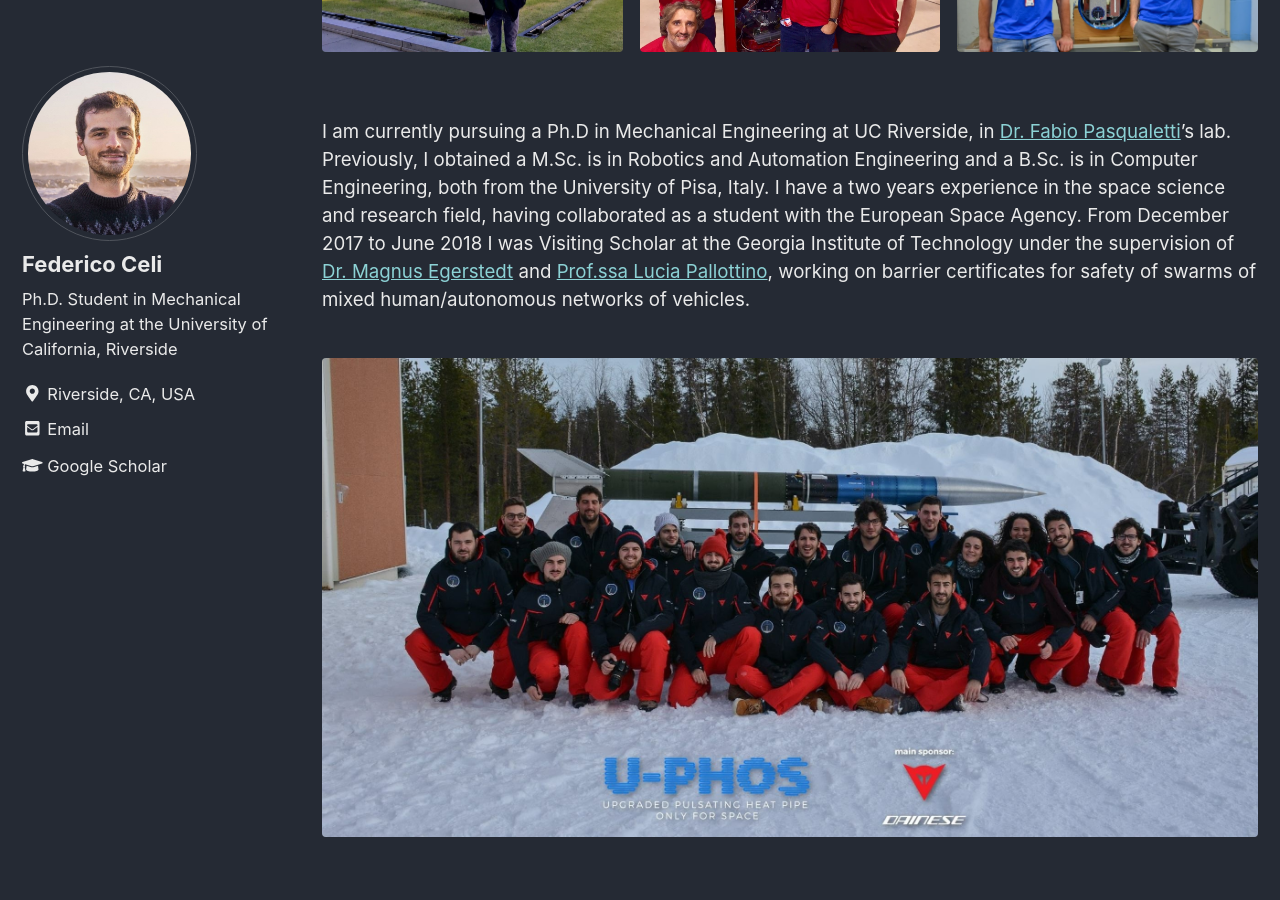
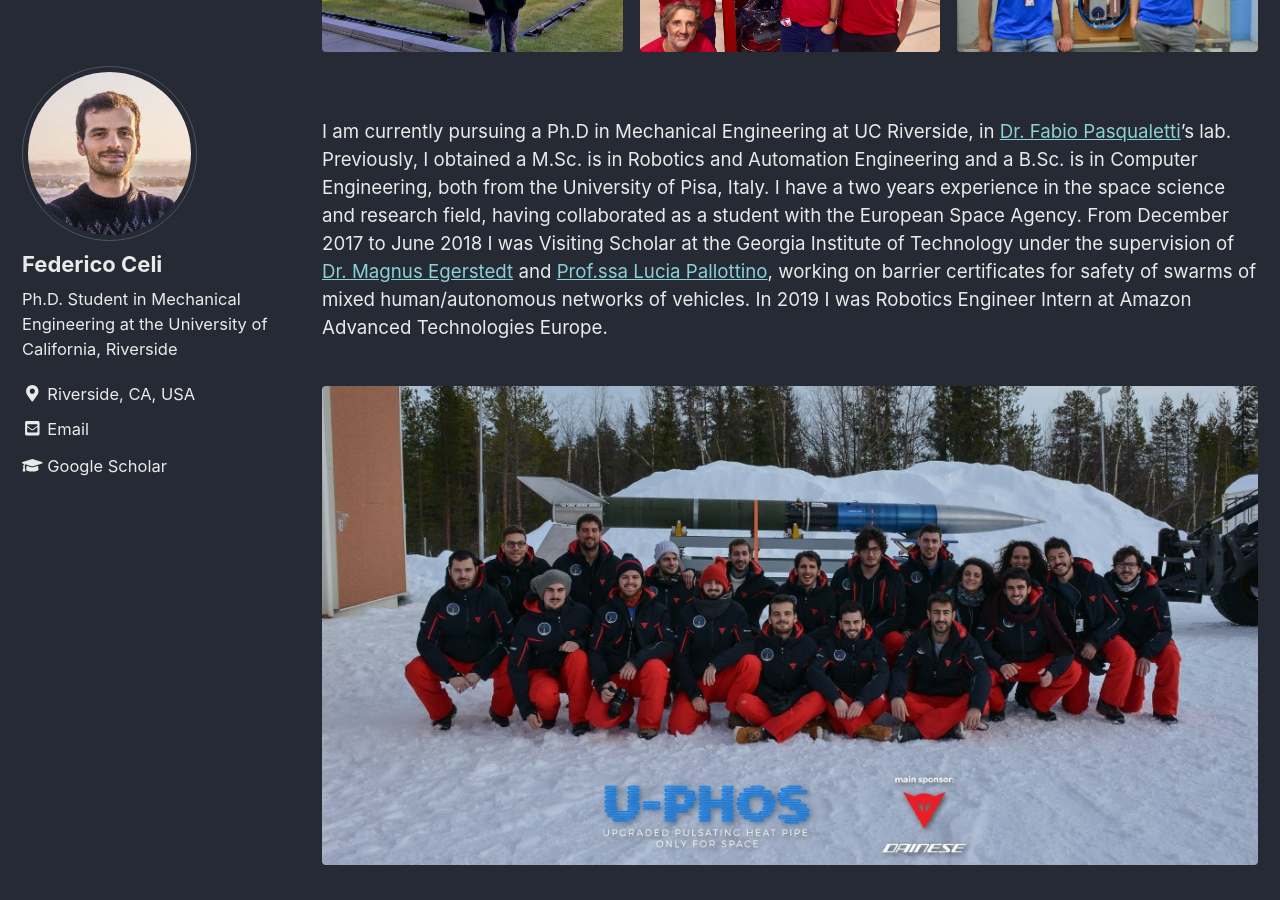
Before and after one commit to federicoceli/federicoceli.github.io, a Jekyll site: the page built from _pages/about.md, in a window 1280 px wide and 900 px high, scrolled down 324 px. Built offline with Jekyll 4.4.1, drawn with Linux system fonts in a browser that asks for light colours; cached includes are drawn as plain includes.

Commit message:
Update about.md

```diff
--- a/_pages/about.md
+++ b/_pages/about.md
@@ -23,6 +23,6 @@ gallery:
     title: "Kiruna (SW), SSC Esrange, with the U-PHOS Module"
 ---
 {% include gallery %}
-I am currently pursuing a Ph.D in Mechanical Engineering at UC Riverside, in [Dr. Fabio Pasqualetti](http://www.fabiopas.it/)’s lab. Previously, I obtained a M.Sc. is in Robotics and Automation Engineering and a B.Sc. is in Computer Engineering, both from the University of Pisa, Italy.  I have a two years experience in the space science and research field, having collaborated as a student with the European Space Agency. From December 2017 to June 2018 I was Visiting Scholar at the Georgia Institute of Technology under the supervision of [Dr. Magnus Egerstedt](https://magnus.ece.gatech.edu/) and [Prof.ssa Lucia Pallottino](http://www.centropiaggio.unipi.it/~pallottino), working on barrier certificates for safety of swarms of mixed human/autonomous networks of vehicles.
+I am currently pursuing a Ph.D in Mechanical Engineering at UC Riverside, in [Dr. Fabio Pasqualetti](http://www.fabiopas.it/)’s lab. Previously, I obtained a M.Sc. is in Robotics and Automation Engineering and a B.Sc. is in Computer Engineering, both from the University of Pisa, Italy.  I have a two years experience in the space science and research field, having collaborated as a student with the European Space Agency. From December 2017 to June 2018 I was Visiting Scholar at the Georgia Institute of Technology under the supervision of [Dr. Magnus Egerstedt](https://magnus.ece.gatech.edu/) and [Prof.ssa Lucia Pallottino](http://www.centropiaggio.unipi.it/~pallottino), working on barrier certificates for safety of swarms of mixed human/autonomous networks of vehicles. In 2019 I was Robotics Engineer Intern at Amazon Advanced Technologies Europe.
 
 {% include figure image_path="/assets/images/uphos.JPG" alt="U-PHOS group picture" %}
```
